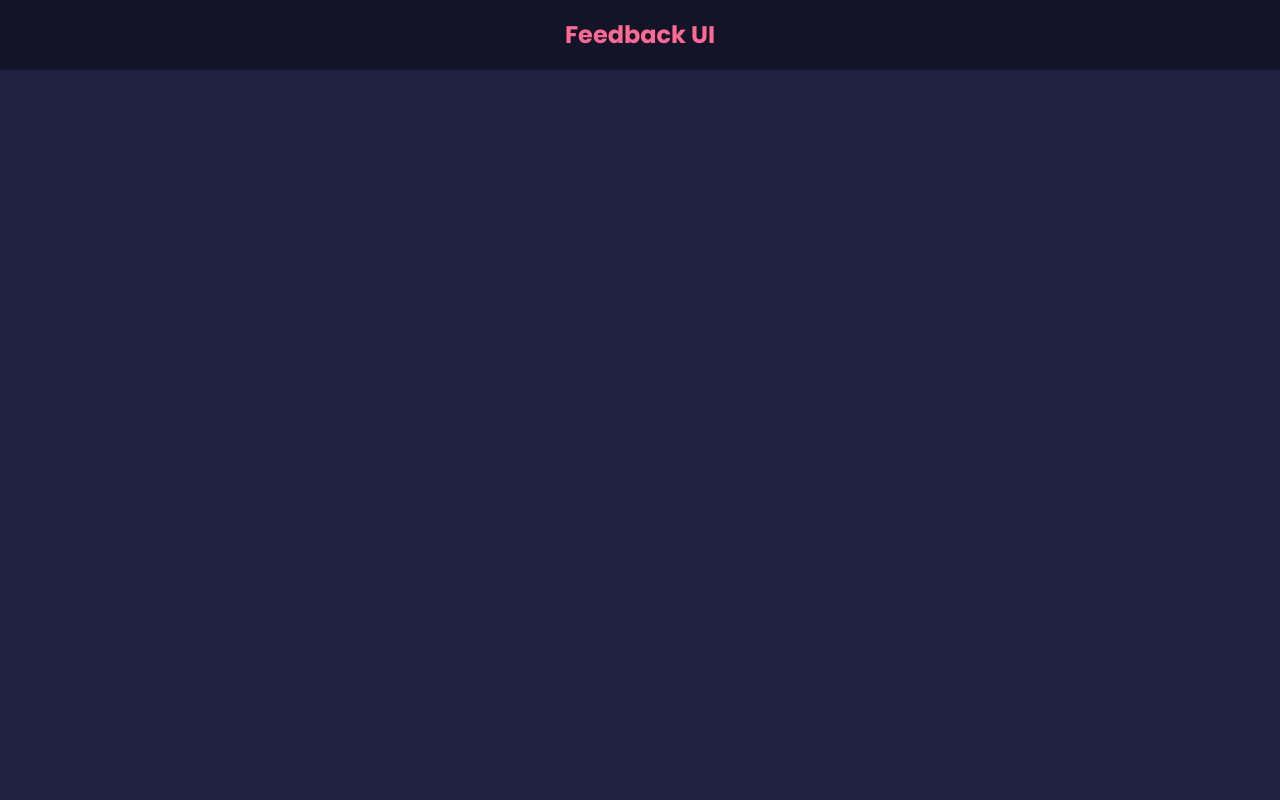
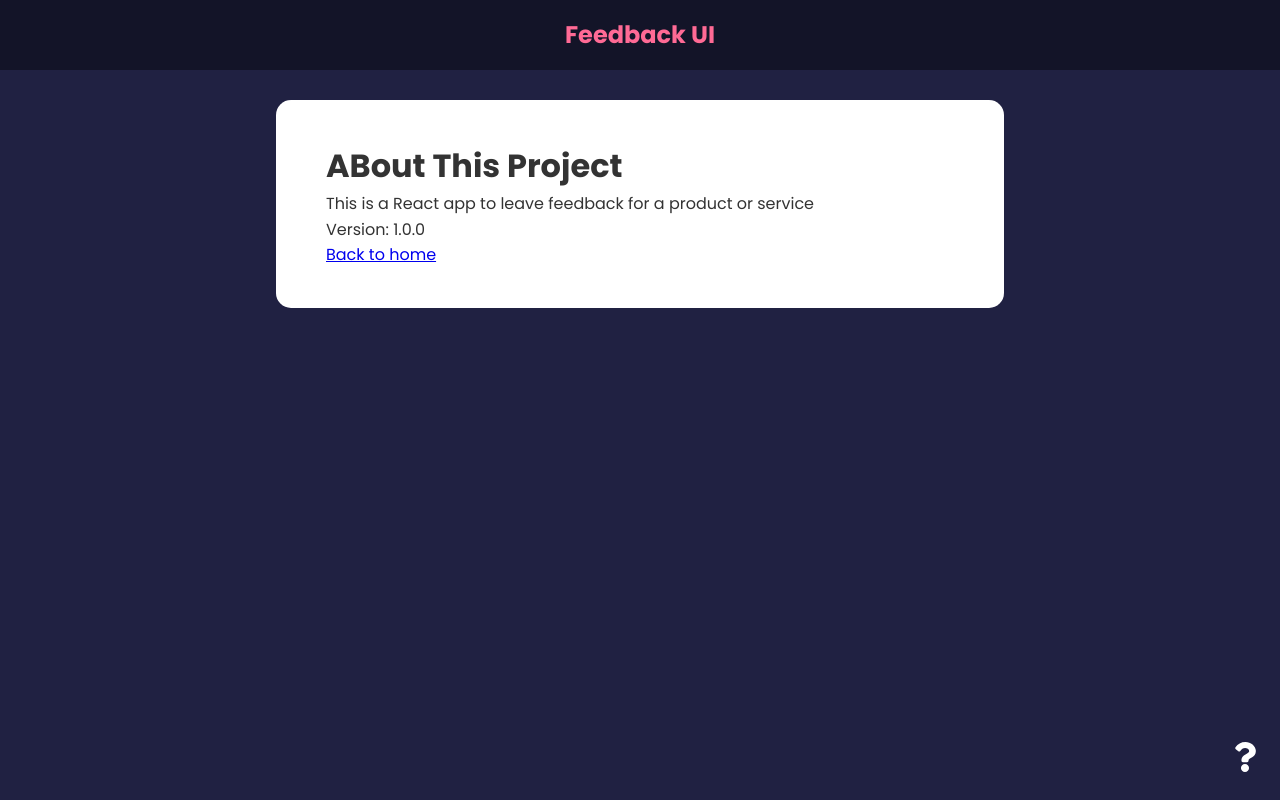
Before and after one commit to cisu/feedback-app-react, a React (Create React App) app: page /about in a window 1280 px wide. Before the commit this address had no page. Built offline with nearby package versions, Linux system fonts and the light colour scheme.

Commit message:
Create a Context & Provider

```diff
--- a/src/App.js
+++ b/src/App.js
@@ -7,6 +7,9 @@
 import FeedbackForm from './components/FeedbackForm';
 import FeedbackData from './data/FeedbackData';
 import AboutPage from './pages/AboutPage';
+
+import {FeedbackProvider} from './context/FeedbackContext';
+import AboutIconLink from './components/AboutIconLink';
 
 function App() {
   const [feedback, setFeedback] = useState(FeedbackData);
@@ -24,6 +27,7 @@
   };
 
   return (
+    <FeedbackProvider>
       <Router>
         <Headers />
         <div className='container'>
@@ -43,10 +47,13 @@
               }
             ></Route>
 
-          <Route path='./about' element={<AboutPage />} />
+            <Route path='/about' element={<AboutPage />}></Route>
           </Routes>
+
+          <AboutIconLink />
         </div>
       </Router>
+    </FeedbackProvider>
   );
 }
 
--- /dev/null
+++ b/src/components/AboutIconLink.jsx
@@ -0,0 +1,15 @@
+import React from 'react';
+import {FaQuestion} from 'react-icons/fa';
+import {Link} from 'react-router-dom';
+
+const AboutIconLink = () => {
+  return (
+    <div className='about-link'>
+      <Link to={{pathname: '/about', search: '?sort=name'}}>
+        <FaQuestion size={30} />
+      </Link>
+    </div>
+  );
+};
+
+export default AboutIconLink;
--- /dev/null
+++ b/src/context/FeedbackContext.jsx
@@ -0,0 +1,29 @@
+import {createContext, useState} from 'react';
+
+// create the context
+const FeedbackContext = createContext();
+
+// create a provider for the context to wrap the context
+
+export const FeedbackProvider = ({children}) => {
+  const {feedback, setFeedback} = useState([
+    {
+      id: 1,
+      text: 'This item is from context',
+      rating: 10,
+    },
+  ]);
+
+  return (
+    <FeedbackContext.Provider
+      value={{
+        feedback,
+      }}
+    >
+      {children}
+    </FeedbackContext.Provider>
+  );
+};
+
+
+export default FeedbackContext;
--- a/src/pages/AboutPage.jsx
+++ b/src/pages/AboutPage.jsx
@@ -1,5 +1,6 @@
 import React from 'react';
 import Card from '../components/shared/Card';
+import {Link} from 'react-router-dom';
 
 const AboutPage = () => {
   return (
@@ -9,7 +10,7 @@
       <p>Version: 1.0.0</p>
 
       <p>
-          <a href="/">Back to home</a>
+          <Link το="/">Back to home</Link>
       </p>
     </Card>
   );
```
Lines whose indentation alone changed are shown as unchanged.
